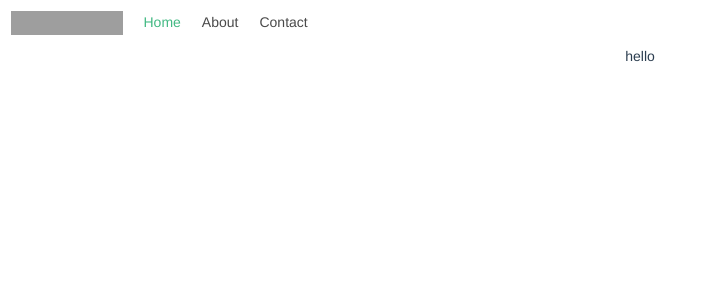
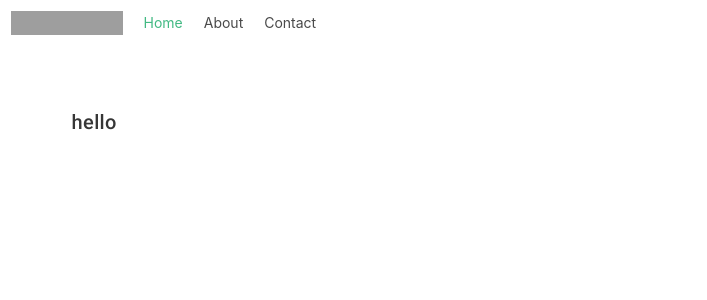
Before and after one commit to KennyStephens/vue-final-kenny-stephens, a Vue app: page / in a window 1280 px wide. Shown: the top 300 px of the page, without its empty margins (0-707 px from the left). Built offline with nearby package versions, Linux system fonts and the light colour scheme; grey boxes are pictures that could not be loaded.

Commit message:
Little adjustments.

```diff
--- a/src/App.vue
+++ b/src/App.vue
@@ -1,7 +1,6 @@
 <template>
-  <div id="app">
+  <div>
     <app-navbar></app-navbar>
-
     <router-view/>
   </div>
 </template>
@@ -17,23 +16,5 @@
 </script>
 
 <style>
-#app {
-  font-family: "Avenir", Helvetica, Arial, sans-serif;
-  -webkit-font-smoothing: antialiased;
-  -moz-osx-font-smoothing: grayscale;
-  text-align: center;
-  color: #2c3e50;
-}
-#nav {
-  padding: 30px;
-}
 
-#nav a {
-  font-weight: bold;
-  color: #2c3e50;
-}
-
-#nav a.router-link-exact-active {
-  color: #42b983;
-}
 </style>
--- a/src/views/Home.vue
+++ b/src/views/Home.vue
@@ -1,20 +1,21 @@
 <template>
-    <div>
-        hello
+    <div class="hero is">
+        <div class="hero-body">
+            <div class="container">
+                <h1 class="title is-1">hello</h1>
+            </div>
+        </div>
     </div>
 </template>
-<<<<<<< HEAD
-=======
 
 <script>
-// @ is an alias to /src
+    export default {
 
+    }
+</script>
 
-export default {
-  name: "home",
-  components: {
+<style scoped>
+    .hero {
 
-  }
-};
-</script>
->>>>>>> 0e16868b9a336452eb1eb826ec16147444a3967b
+    }
+</style>
```
